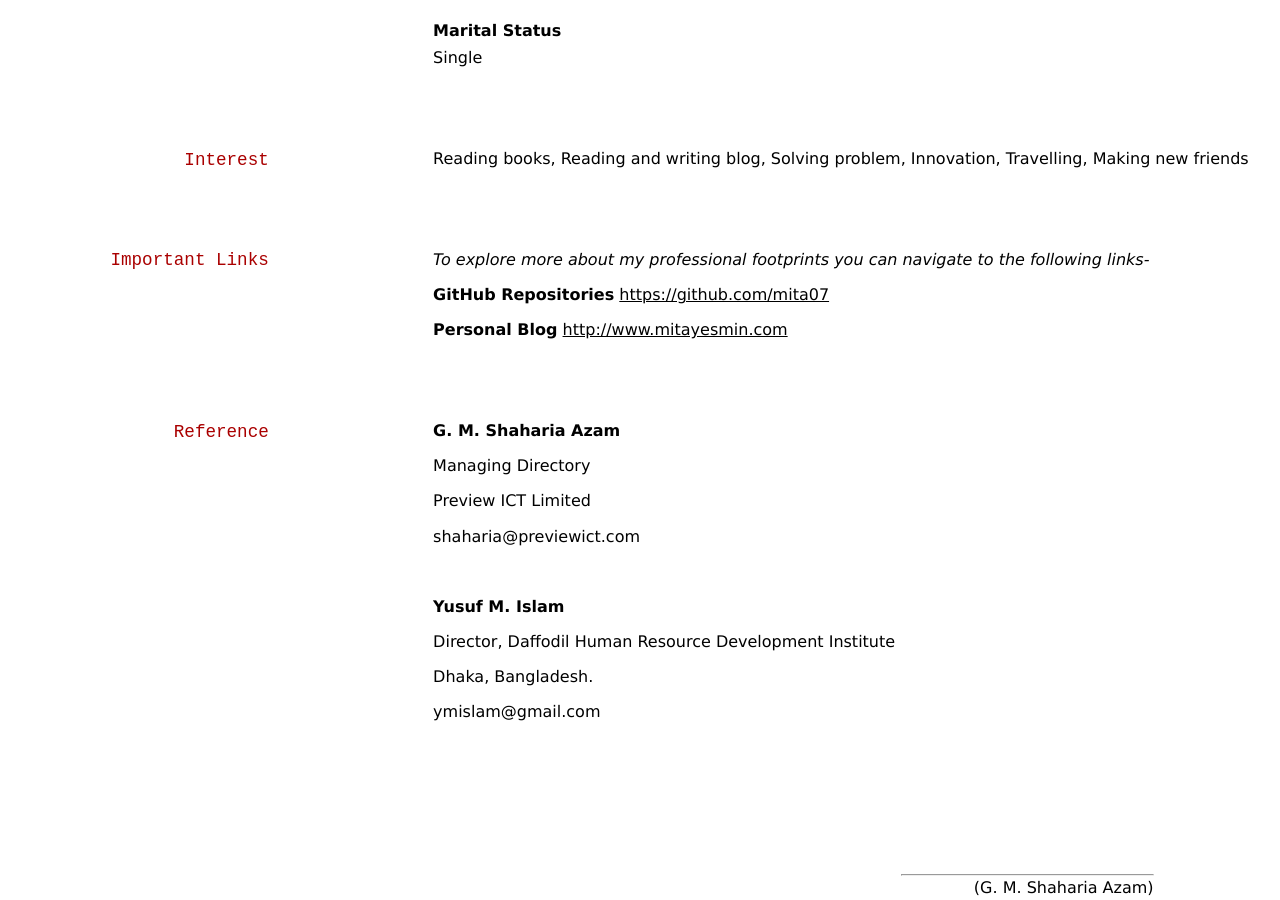
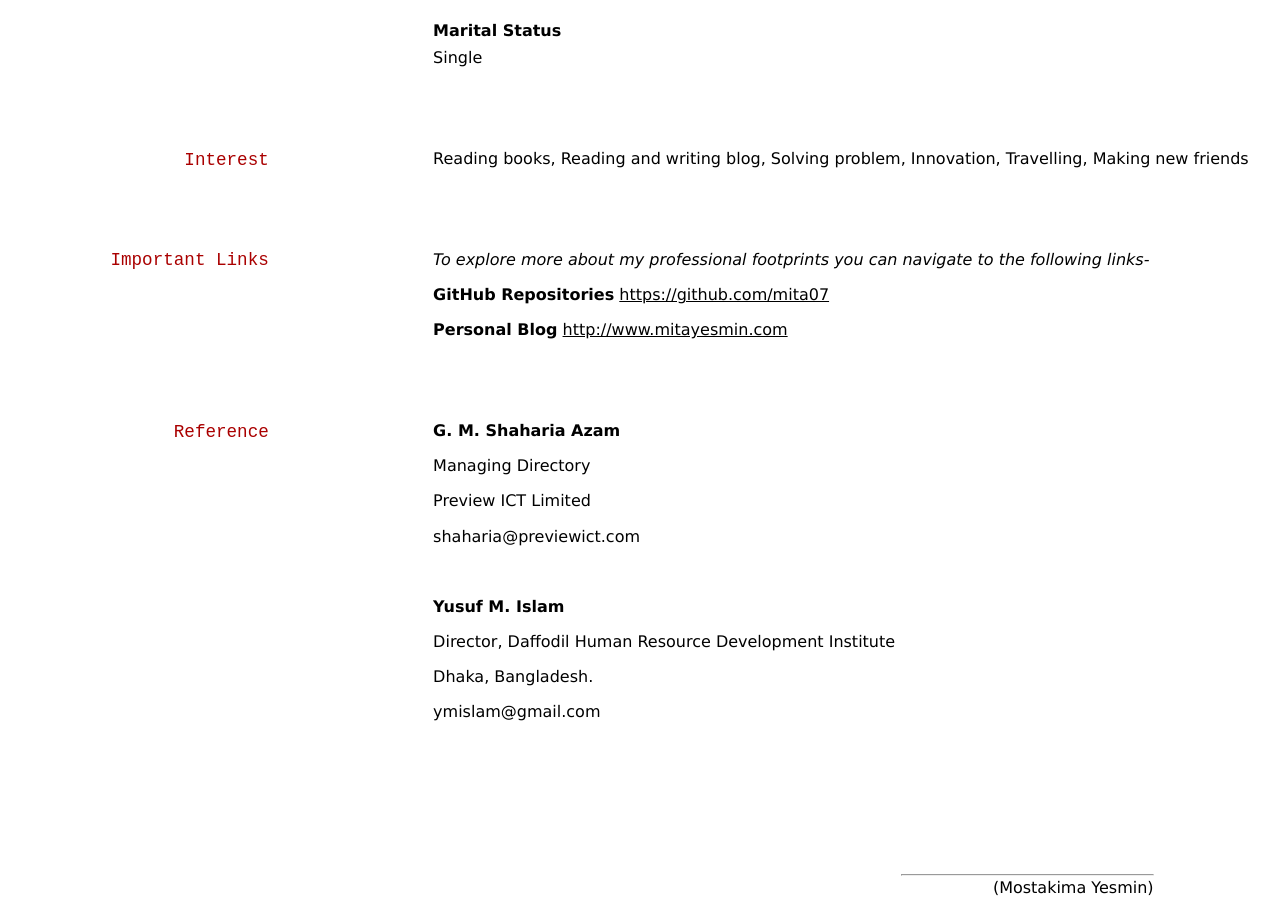
Before and after one commit to mita07/my-resume, a Jekyll site: the page built from index.md, in a window 1280 px wide and 900 px high, scrolled down 3595 px. Built offline with Jekyll 4.4.1, drawn with Linux system fonts in a browser that asks for light colours.

Commit message:
Signature Updated

```diff
--- a/_layouts/cv.html
+++ b/_layouts/cv.html
@@ -14,7 +14,7 @@
     {{ content }}
         <div id="signature">
             <hr>
-            (G. M. Shaharia Azam)
+            (Mostakima Yesmin)
         </div>
     </div>
   </div>
```
